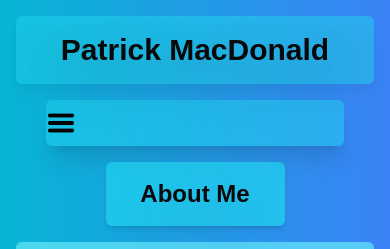
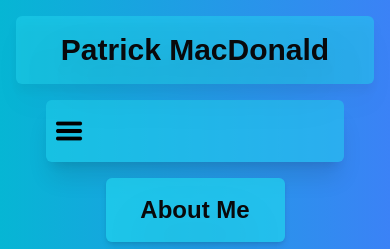
Before and after one commit to Pmacdon15/portfolio, a Next.js app: page / in a window 390 px wide. Shown: the top 249 px of the page. Built offline with nearby package versions, Linux system fonts and the light colour scheme.

Commit message:
fixed menu padding issue

```diff
--- a/src/components/ui/nav-bar.tsx
+++ b/src/components/ui/nav-bar.tsx
@@ -11,7 +11,7 @@ export default function NavBar() {
     };
 
     return (
-        <div className='bg-cyan-400 bg-opacity-50 w-5/6 md:w-fit rounded-md shadow-xl md:hover:scale-105 transition-transform duration-200 '>
+        <div className='bg-cyan-400 bg-opacity-50 w-5/6 md:w-fit rounded-md shadow-xl md:hover:scale-105 transition-transform duration-200 p-2 md:p-0'>
             <button
                 className="md:hidden text-2xl hover:scale-110 transition-transform duration-200 mx-auto my-2"
                 onClick={toggleMenu}
```
